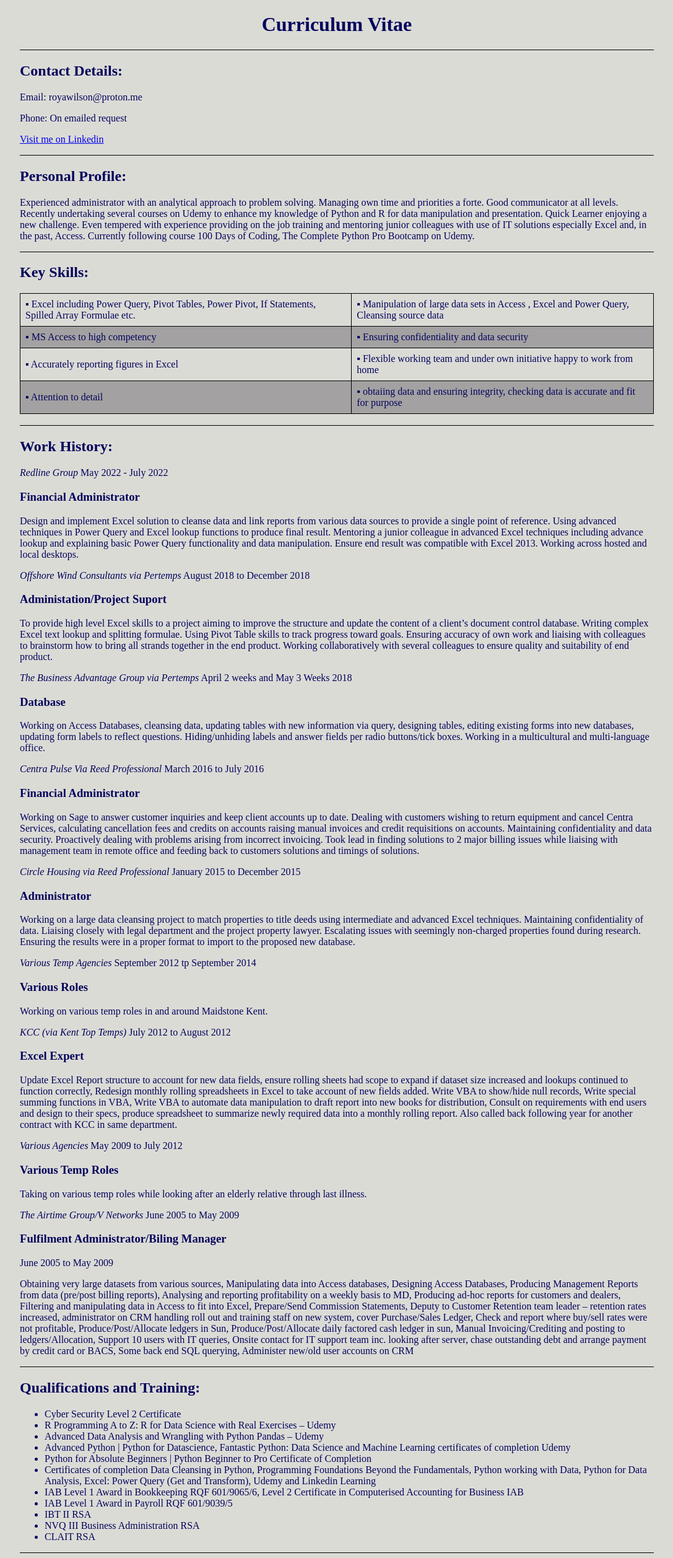
After one commit to RoyAWilson/100_Days_of_Code_6, a Flask app: page /cv in a window 1280 px wide. The commit adds this page. Shown: the whole page at 62% size, without its empty margins (96-1183 px from the left). Run offline with Flask 3, Linux system fonts and the light colour scheme.

Commit message:
Day 56 complete and CV project.

```diff
--- /dev/null
+++ b/Day_56/CVProject/server.py
@@ -0,0 +1,37 @@
+from flask import Flask, redirect, url_for, render_template, request
+
+app = Flask(__name__)
+
+
+@app.route('/')
+def index():
+    return render_template('index.html')
+
+
+@app.route('/cv')
+def cv():
+    return render_template('cv.html')
+
+
+@app.route('/image1')
+def image1():
+    return render_template('image1.html')
+
+
+@app.route('/image2')
+def image2():
+    return render_template('image2.html')
+
+
+@app.route('/image3')
+def image3():
+    return render_template('image3.html')
+
+
+@app.route('/image4')
+def image4():
+    return render_template('image4.html')
+
+
+if __name__ == '__main__':
+    app.run(debug=True)
--- a/Day_56/CVProject/static/styles.css
+++ b/Day_56/CVProject/static/styles.css
@@ -22,3 +22,6 @@ td, th {
 tr:nth-child(even){
     background-color: #a3a1a1;
 }
+img{
+    height: 700px;
+}
--- /dev/null
+++ b/Day_56/CVProject/templates/cv.html
@@ -0,0 +1,85 @@
+<!DOCTYPE html>
+<html lang="en">
+    <head>
+        <meta charset="UTF-8">
+        <title>Roy's CV</title>
+        <link rel="stylesheet" , href="static/styles.css" />
+    </head>
+    <body>
+        <div><h1><center>Curriculum Vitae</center><h1></div>
+        <div>
+            <h2>Contact Details:</h2>
+            <p>Email: royawilson@proton.me</p>
+            <p>Phone: On emailed request</p>
+            <p> <a href='https://www.linkedin.com/in/roy-wilson-26104b2b/'>Visit me on Linkedin</a> </p>
+        </div>
+        <div><h2>Personal Profile:</h2>
+            <p> Experienced administrator with an analytical approach to problem solving.  Managing own time and priorities a forte.  Good communicator at all levels. Recently undertaking several courses on Udemy to enhance my knowledge of Python and R for data manipulation and presentation.  Quick Learner enjoying a new challenge.  Even tempered with experience providing on the job training and mentoring junior colleagues with use of IT solutions especially Excel and, in the past, Access.  Currently following course 100 Days of Coding, The Complete Python Pro Bootcamp on Udemy.</p>
+        </div>
+        <div><h2>Key Skills:</h2>
+        <table>
+            <tr>
+                <td>▪   Excel including Power Query, Pivot Tables, Power Pivot, If Statements, Spilled Array Formulae etc.</td>
+                <td>▪	Manipulation of large data sets in Access , Excel and Power Query, Cleansing source data</td>
+            </tr>
+            <tr>
+                <td>▪  MS Access to high competency</td>
+                <td>▪  Ensuring confidentiality and data security</td>
+            </tr>
+            <tr>
+                <td>▪  Accurately reporting figures in Excel</td>
+                <td>▪  Flexible working team and under own initiative happy to work from home</td>
+            </tr>
+            <tr>
+                <td>▪  Attention to detail</td>
+                <td>▪  obtaiing data and ensuring integrity, checking data is accurate and fit for purpose</td>
+            </tr>
+        </table>
+        <br /></div>
+        <div><h2>Work History:</h2>
+        <i>Redline Group</i> May 2022 - July 2022
+        <h3>Financial Administrator</h3>
+        <p>Design and implement Excel solution to cleanse data and link reports from various data sources to provide a single point of reference.  Using advanced techniques in Power Query and Excel lookup functions to produce final result.  Mentoring a junior colleague in advanced Excel techniques including advance lookup and explaining basic Power Query functionality and data manipulation.  Ensure end result was compatible with Excel 2013.  Working across hosted and local desktops.</p>
+        <i>Offshore Wind Consultants via Pertemps</i> August 2018 to December 2018
+        <h3> Administation/Project Suport</h3>
+        <p>To provide high level Excel skills to a project aiming to improve the structure and update the content of a client’s document control database. Writing complex Excel text lookup and splitting formulae. Using Pivot Table skills to track progress toward goals. Ensuring accuracy of own work and liaising with colleagues to brainstorm how to bring all strands together in the end product. Working collaboratively with several colleagues to ensure quality and suitability of end product.</p>
+        <i>The Business Advantage Group via Pertemps</i> April 2 weeks and May 3 Weeks 2018
+        <h3>Database</h3>
+        <p>Working on Access Databases, cleansing data, updating tables with new information via query, designing tables, editing existing forms into new databases, updating form labels to reflect questions. Hiding/unhiding labels and answer fields per radio buttons/tick boxes.  Working in a multicultural and multi-language office.</p>
+        <i>Centra Pulse Via Reed Professional</i> March 2016 to July 2016
+        <h3>Financial Administrator</h3>
+        <p>Working on Sage to answer customer inquiries and keep client accounts up to date.  Dealing with customers wishing to return equipment and cancel Centra Services, calculating cancellation fees and credits on accounts raising manual invoices and credit requisitions on accounts.  Maintaining confidentiality and data security.  Proactively dealing with problems arising from incorrect invoicing.  Took lead in finding solutions to 2 major billing issues while liaising with management team in remote office and feeding back to customers solutions and timings of solutions.</p>
+        <i>Circle Housing via Reed Professional</i> January 2015 to December 2015
+        <h3>Administrator</h3>
+        <p>Working  on a large data cleansing project to match properties to title deeds using intermediate and advanced Excel techniques.  Maintaining confidentiality of data.  Liaising closely with legal department and the project property lawyer.  Escalating issues with seemingly non-charged properties found during research.  Ensuring the results were in a proper format to import to the proposed new database.</p>
+        <i>Various Temp Agencies</i> September 2012 tp September 2014
+        <h3>Various Roles</h3>
+        <p>Working on various temp roles in and around Maidstone Kent.</p>
+        <i>KCC (via Kent Top Temps)</i> July 2012 to August 2012
+        <h3>Excel Expert</h3>
+        <p>Update Excel Report structure to account for new data fields, ensure rolling sheets had scope to expand if dataset size increased and lookups continued to function correctly, Redesign monthly rolling spreadsheets in Excel to take account of new fields added. Write VBA to show/hide null records, Write special summing functions in VBA, Write VBA to automate data manipulation to draft report into new books for distribution, Consult on requirements with end users and design to their specs, produce spreadsheet to summarize newly required data into a monthly rolling report.  Also called back following year for another contract with KCC in same department.</p>
+        <i>Various Agencies</i> May 2009 to July 2012
+        <h3>Various Temp Roles</h3>
+        <p>Taking on various temp roles while looking after an elderly relative through last illness.</p>
+        <i>The Airtime Group/V Networks</i> June 2005 to May 2009
+        <h3>Fulfilment Administrator/Biling Manager</h3> June 2005 to May 2009
+        <p>Obtaining very large datasets from various sources, Manipulating data into Access databases, Designing Access Databases, Producing Management Reports from data (pre/post billing reports), Analysing and reporting profitability on a weekly basis to MD, Producing ad-hoc reports for customers and dealers, Filtering and manipulating data in Access to fit into Excel, Prepare/Send Commission Statements, Deputy to Customer Retention team leader – retention rates increased, administrator on CRM handling roll out and training staff on new system, cover Purchase/Sales Ledger, Check and report where buy/sell rates were not profitable, Produce/Post/Allocate ledgers in Sun, Produce/Post/Allocate daily factored cash ledger in sun, Manual Invoicing/Crediting and posting to ledgers/Allocation, Support 10 users with IT queries, Onsite  contact for IT support team inc. looking after server, chase outstanding debt and arrange payment by credit card or BACS, Some back end SQL querying, Administer new/old user accounts on CRM</p>
+        </div>
+        <div>
+            <h2>Qualifications and Training:</h2>
+            <ul>
+                <li>Cyber Security Level 2 Certificate</li>
+                <li>R Programming A to Z: R for Data Science with Real Exercises – Udemy</li>
+                <li>Advanced Data Analysis and Wrangling with Python Pandas – Udemy</li>
+                <li>Advanced Python | Python for Datascience, Fantastic Python: Data Science and Machine Learning certificates of completion Udemy</li>
+                <li>Python for Absolute Beginners | Python Beginner to Pro Certificate of Completion</li>
+                <li>Certificates of completion Data Cleansing in Python, Programming Foundations Beyond the Fundamentals, Python working with Data, Python for Data Analysis, Excel: Power Query (Get and Transform), Udemy and Linkedin Learning</li>
+                <li>IAB Level 1 Award in Bookkeeping RQF 601/9065/6, Level 2 Certificate in Computerised Accounting for Business IAB</li>
+                <li>IAB Level 1 Award in Payroll RQF 601/9039/5</li>
+                <li>IBT II RSA</li>
+                <li>NVQ III Business Administration RSA</li>
+                <li>CLAIT RSA</li>
+            </ul>
+        </div>
+    </body>
+</html>
```
Also changed, not shown: Day_56/CVProject/static/styles_2.css (added, +21 -0 lines), Day_56/CVProject/templates/Image1.html (added, +18 -0 lines), Day_56/CVProject/templates/Image2.html (added, +18 -0 lines), Day_56/CVProject/templates/Image3.html (added, +18 -0 lines), Day_56/CVProject/templates/Image4.html (added, +18 -0 lines), Day_56/CVProject/templates/index.html (added, +47 -0 lines), Day_56/CVProject/static/Thumbs/20220522_114208_t.jpg (added), Day_56/CVProject/static/Thumbs/20220522_114220_t.jpg (added), Day_56/CVProject/static/Thumbs/20220527_123236_t.jpg (added), Day_56/CVProject/static/Thumbs/20220529_115840_t.jpg (added), Day_56/CVProject/static/images/20220529_115840.jpg (added), 3 other files.
